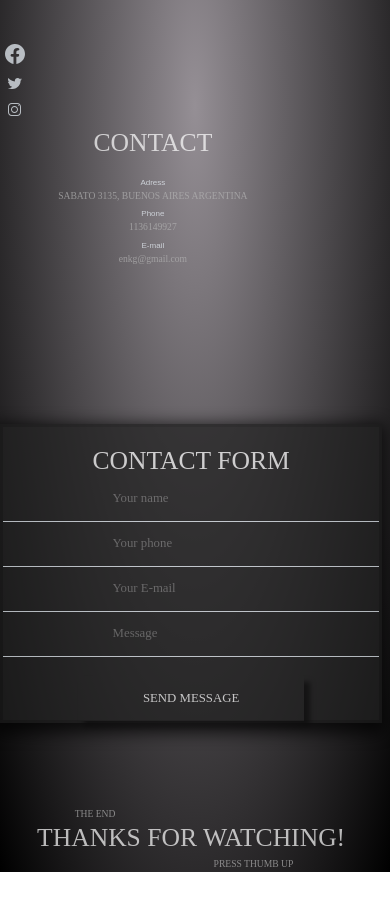
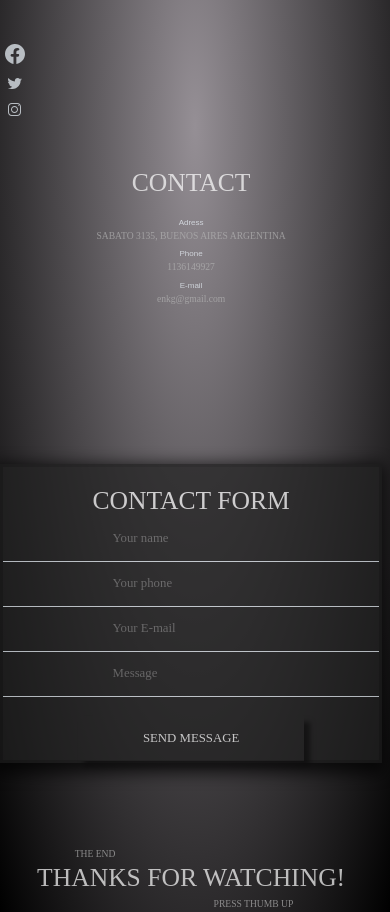
Before and after one commit to guidosabato/enkg, a plain HTML site: page index.html in a window 390 px wide. Shown: the part 660-1572 px from the top of the page. Before the commit the page ends 1532 px from the top, so only its background shows below. Drawn offline with Linux system fonts and the light colour scheme; a web font is replaced by a local one.

Commit message:
responsive2

```diff
--- a/style.css
+++ b/style.css
@@ -346,6 +346,7 @@ right: 10px;
   display: none;
 }
 .contact {
+  margin-top: 40px;
   flex-direction: column;
   justify-content: center;
 }
@@ -360,6 +361,11 @@ right: 10px;
 }
 
 .form__container {
-  width: 90%;
+  width: 100%;
 }
+
+.contact__box__text {
+  width: 100%;
 }
+
+}
```
